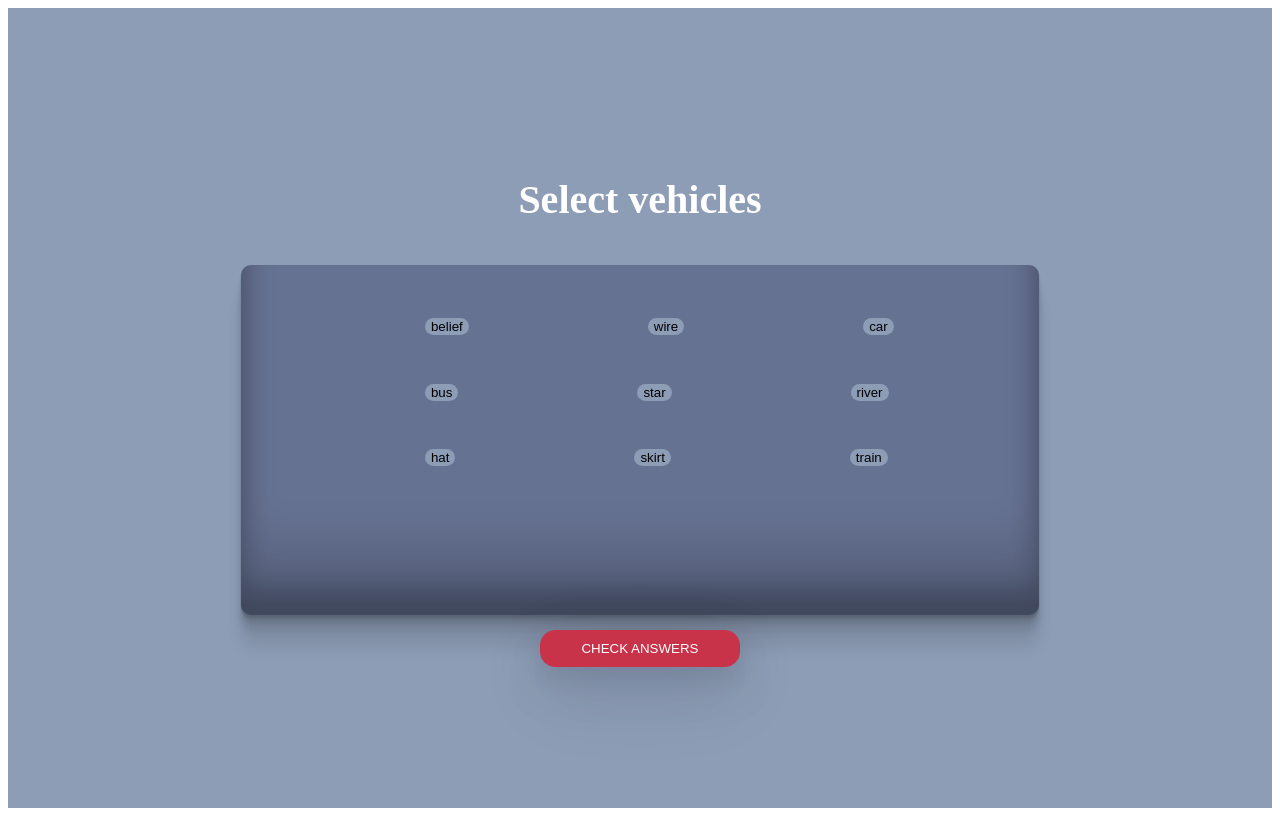
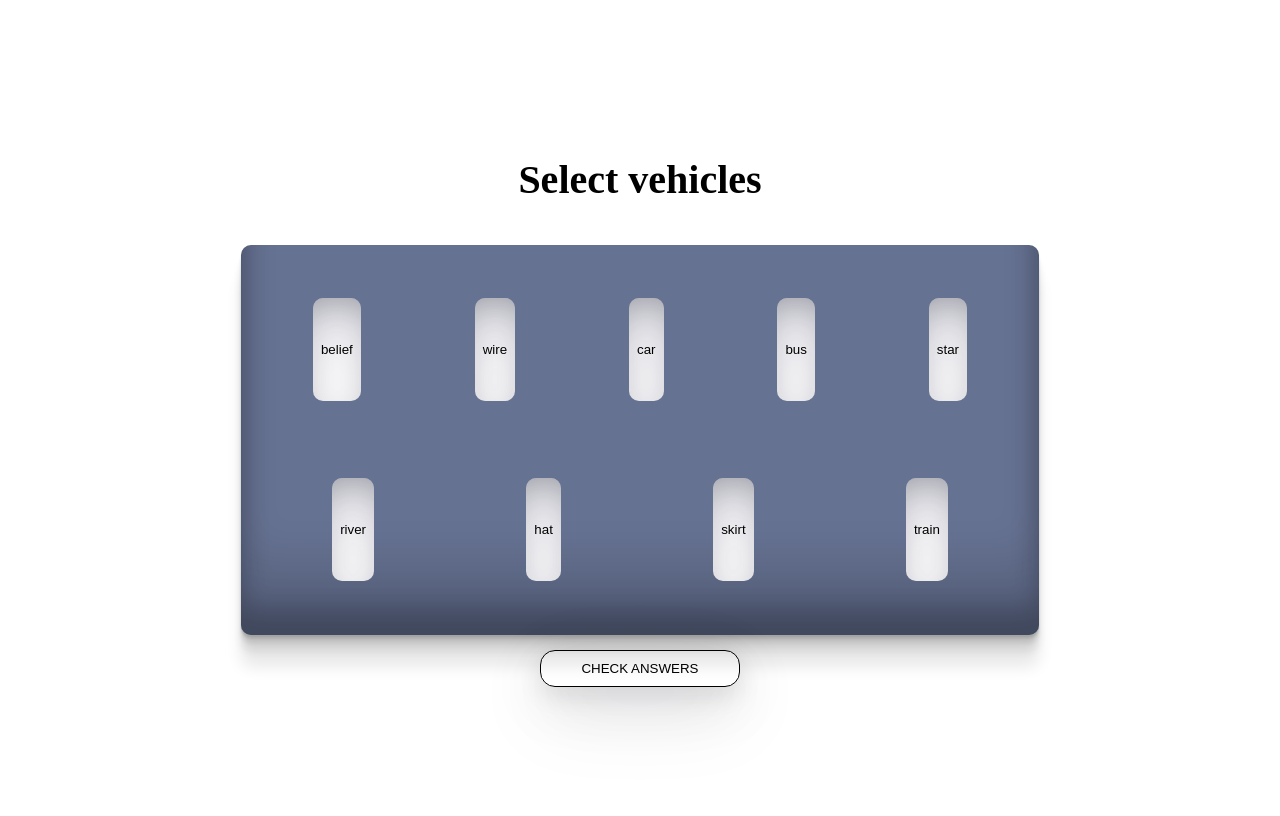
Before and after one commit to TomaszBielicki/cloud-words-game, a Next.js app: page /game in a window 1280 px wide. Built offline with nearby package versions, Linux system fonts and the light colour scheme.

Commit message:
Styles refactor

```diff
--- a/src/components/Button/Button.styles.ts
+++ b/src/components/Button/Button.styles.ts
@@ -1,5 +1,5 @@
 import styled from "styled-components";
-import { colorLightRed } from "../../styles/colors";
+import { colorLightRed, colorDarkRed, colorWhite } from "../../styles/colors";
 export const CustomButton = styled.button`
   background-color: transparent;
   border: none;
@@ -7,10 +7,10 @@ export const CustomButton = styled.button`
   cursor: pointer;
   margin: 0;
   border-radius: 15px;
-  color: white;
+  color: ${colorWhite};
   padding: 10px 40px;
-  background-color: #c83349;
-  border: 1px solid #c83349;
+  background-color: ${colorDarkRed};
+  border: 1px solid ${colorDarkRed};
   box-shadow: rgba(17, 17, 26, 0.1) 0px 8px 24px,
     rgba(17, 17, 26, 0.1) 0px 16px 56px, rgba(17, 17, 26, 0.1) 0px 24px 80px;
 
--- a/src/components/Game/Game.styles.ts
+++ b/src/components/Game/Game.styles.ts
@@ -1,27 +1,32 @@
 import styled from "styled-components";
 import { CustomButton } from "../Button/Button.styles";
 import {
-  colorlightPurple,
-  colorLightGrey,
+  colorLightPurple,
   colorDarkBlue,
+  colorWhite,
 } from "../../styles/colors";
 export const Wrapper = styled.div`
   display: flex;
   flex-direction: column;
   justify-content: center;
   align-items: center;
-  background-color: ${colorlightPurple};
+  background-color: ${colorLightPurple};
   height: 100vh;
+  //color: ${colorWhite};
 `;
 
 export const Title = styled.h1`
-  color: white;
+  //color: ${colorWhite};
   font-size: 40px;
 `;
 
 export const TilesWrapper = styled.div`
+  display: flex;
+  flex-wrap: wrap;
+  justify-content: space-around;
   width: 60vw;
-  height: 40vh;
+  height: 45vh;
+  min-width: 250px;
   box-shadow: rgba(0, 0, 0, 0.17) 0px -23px 25px 0px inset,
     rgba(0, 0, 0, 0.15) 0px -36px 30px 0px inset,
     rgba(0, 0, 0, 0.1) 0px -79px 40px 0px inset, rgba(0, 0, 0, 0.06) 0px 2px 1px,
@@ -34,6 +39,25 @@ export const TilesWrapper = styled.div`
 `;
 export const GameButton = styled(CustomButton)`
   border-radius: 15px;
-  color: white;
+  color: ${colorWhite};
   padding: 10px 40px;
 `;
+
+export const Tile = styled.div`
+  color: ${(props) => props.color};
+  position: absolute;
+  top: -60%;
+`;
+
+export const TileWrapper = styled.div`
+  position: relative;
+  display: flex;
+  flex-direction: column;
+  align-items: center;
+  margin: 10px;
+  max-height: 30px;
+
+  @media (min-width: 800px) {
+    margin: 30px;
+  }
+`;
--- a/src/components/WordButton/WordButton.styles.js
+++ /dev/null
@@ -1,12 +0,0 @@
-import styled from "styled-components";
-import { colorlightPurple } from "../../styles/colors";
-export const ButtonWord = styled.button`
-  background: ${(props) => (props.isClicked ? "grey" : "#8d9db6")};
-  color: ${(props) => props.color};
-  border-radius: 10px;
-  cursor: pointer;
-  margin: 10px;
-  border: 1px;
-  margin-top: 5%;
-  margin-left: 22%;
-`;
--- /dev/null
+++ b/src/components/WordButton/WordButton.styles.ts
@@ -0,0 +1,17 @@
+import styled from "styled-components";
+import { colorDarkRed } from "../../styles/colors";
+
+type tProps = { isClicked: boolean };
+
+export const ButtonWord = styled.button<tProps>`
+  background: ${(props) => (props.isClicked ? "grey" : "#ffffff")};
+  color: ${(props) => props.color};
+  border-radius: 10px;
+  cursor: pointer;
+  margin: 10px;
+  padding: 6px 8px;
+  border: 1px;
+  margin: 5% 7%;
+  box-shadow: rgba(50, 50, 93, 0.25) 0px 30px 60px -12px inset,
+    rgba(0, 0, 0, 0.3) 0px 18px 36px -18px inset;
+`;
```
Also changed, not shown: src/components/Login/Login.styles.ts (+10 -7 lines), src/components/Score/Score.styles.ts (renamed from src/components/Score/Score.styled.ts, +4 -4 lines).
